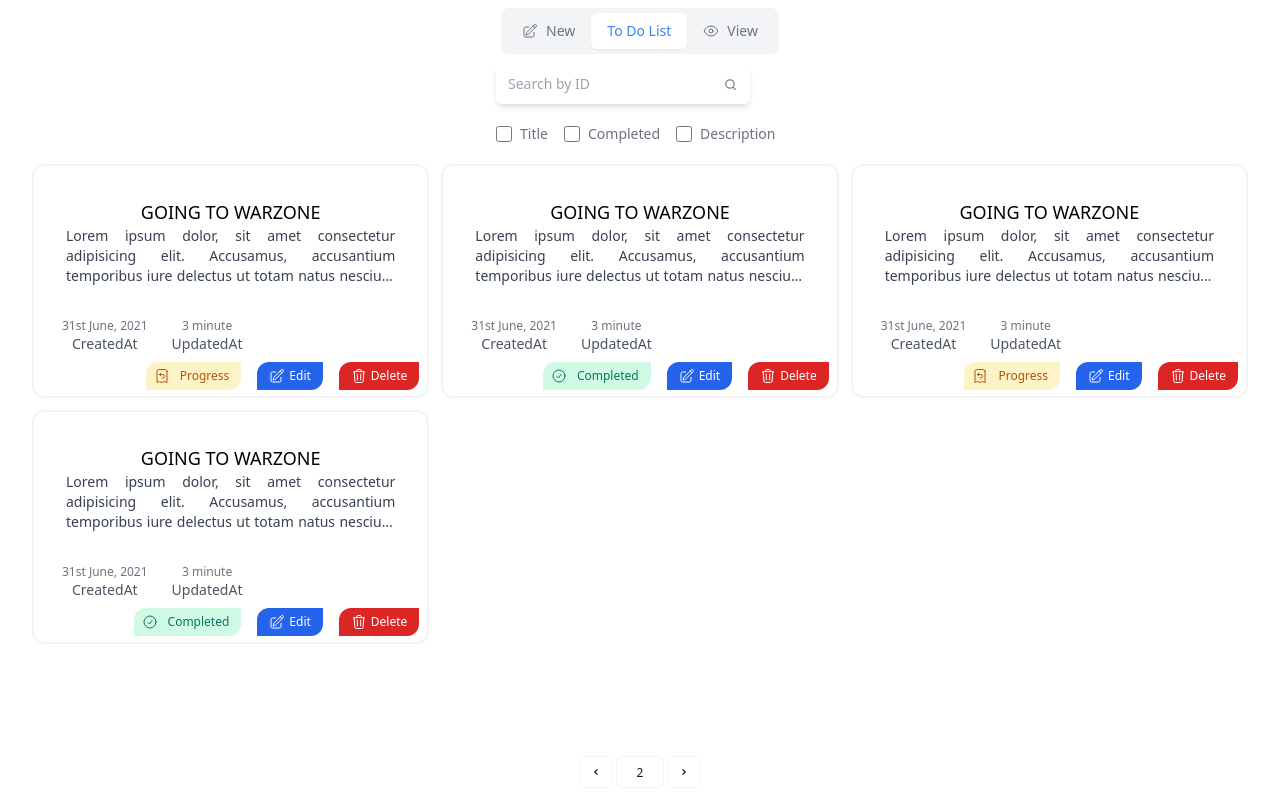
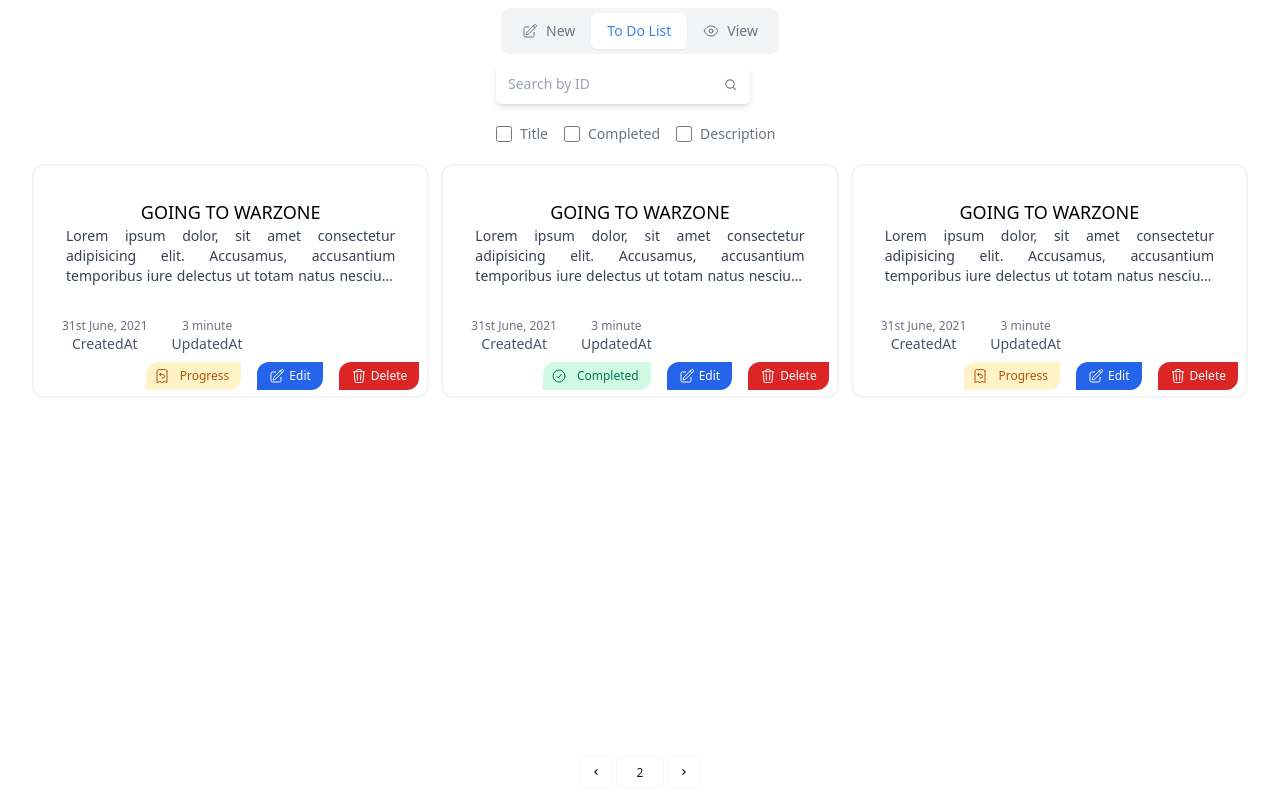
Before and after one commit to saidmtanzania/hisptz-todo-app, a React (Vite) app: page /views in a window 1280 px wide. Built offline with nearby package versions, Linux system fonts and the light colour scheme.

Commit message:
feat: at this hour

```diff
--- a/src/UI/CardLayout.tsx
+++ b/src/UI/CardLayout.tsx
@@ -13,7 +13,6 @@ function CardLayout() {
         <Card isCompleted={!completed} />
         <Card isCompleted={completed} />
         <Card isCompleted={!completed} />
-        <Card isCompleted={completed} />
       </div>
       <Pagination />
     </>
```
